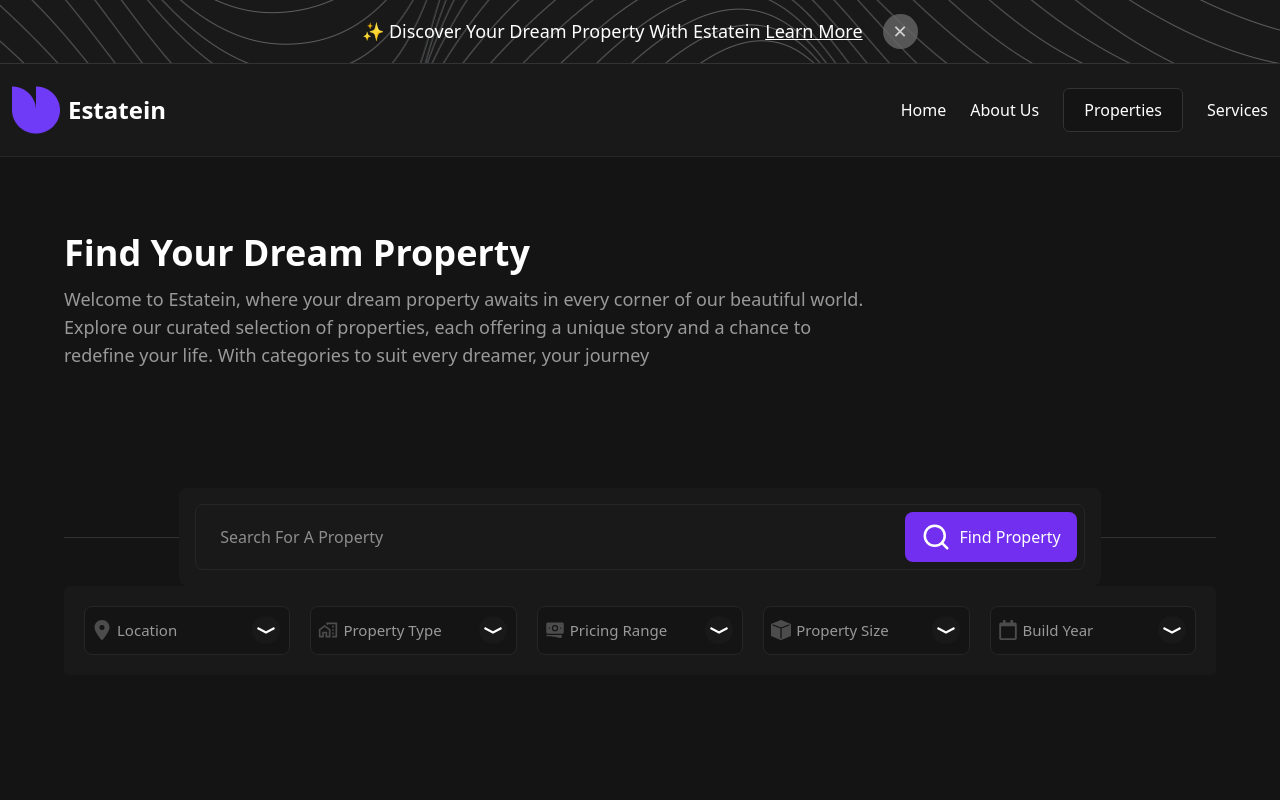
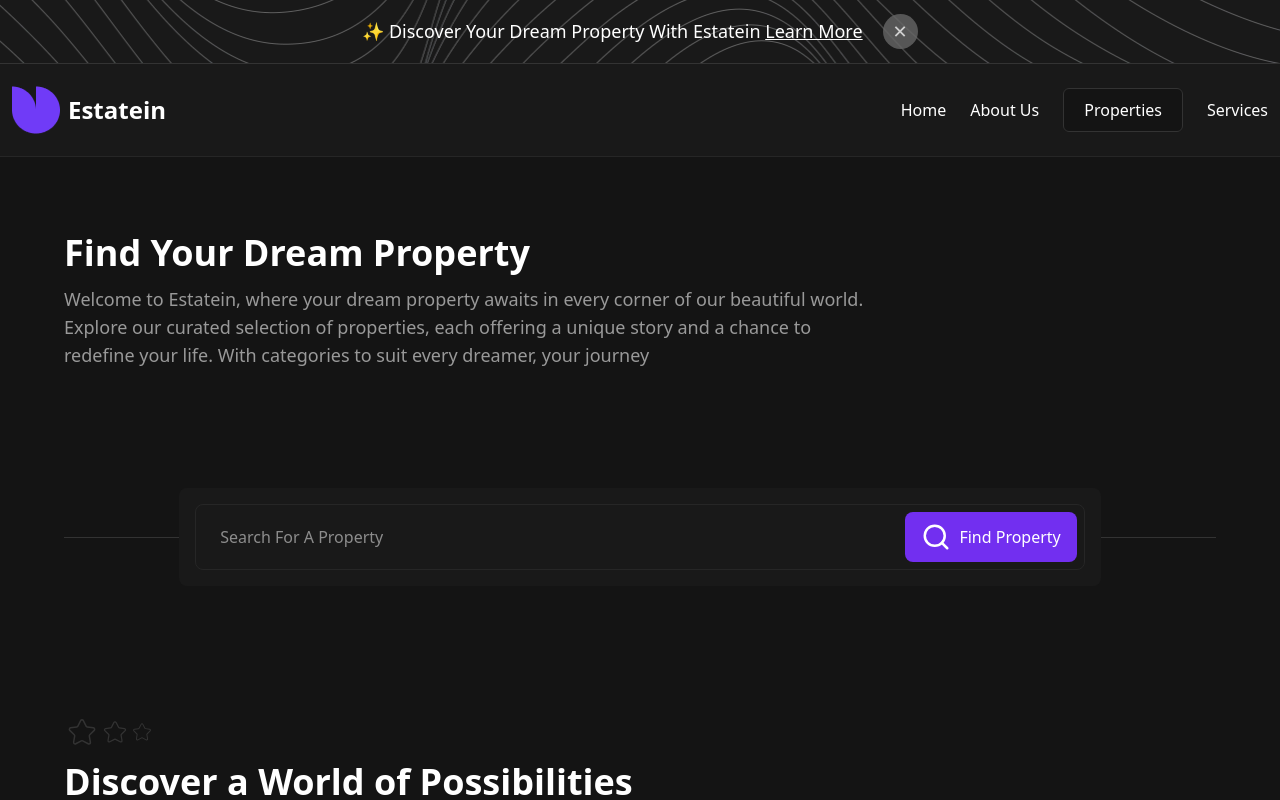
Before and after one commit to Mohamed-A-Yehia/Estatein, a React (Vite) app: page /properties in a window 1280 px wide. Shown: the top 800 px of the page. Built offline with nearby package versions, Linux system fonts and the light colour scheme.

Commit message:
Finish -property search

```diff
--- a/src/components/PropertiesLists.tsx
+++ b/src/components/PropertiesLists.tsx
@@ -4,6 +4,7 @@ import LinkButton from "../components/LinkButton";
 import PrevNextButtons from "../components/PrevNextButtons";
 import useDataSize from "../hooks/useDataSize";
 import { useProperties } from "../hooks/useProperties";
+import { useSearchParams } from "react-router";
 
 interface Property {
   id: string;
@@ -19,14 +20,27 @@ interface Property {
   type: string;
 }
 
-type props = {
+type Props = {
   tags?: boolean;
 };
 
-function PropertiesLists({ tags }: props) {
+function PropertiesLists({ tags }: Props) {
+  const [searchParams] = useSearchParams();
   const { data: properties } = useProperties();
+
+  const searchValue = searchParams.get("search-property")?.toLowerCase();
+  const items = searchValue
+    ? properties.filter((property) =>
+        property.title.toLowerCase().includes(searchValue),
+      )
+    : properties;
+
+  const displayedData = items || properties;
+
   const { index, maxIndex, start, visibleItems, setIndex } =
-    useDataSize<Property>(properties);
+    useDataSize<Property>(displayedData);
+
+  console.log(displayedData);
 
   return (
     <div className="text-white">
--- a/src/propertiesPage/SearchForm.tsx
+++ b/src/propertiesPage/SearchForm.tsx
@@ -1,14 +1,12 @@
-import { BsFillBoxFill } from "react-icons/bs";
-import { FaRegCalendar } from "react-icons/fa";
-import { FaLocationDot } from "react-icons/fa6";
-import { HiBanknotes } from "react-icons/hi2";
 import { LuSearch } from "react-icons/lu";
-import { MdOutlineHomeWork } from "react-icons/md";
-import { RiArrowDownWideFill } from "react-icons/ri";
 
 function SearchForm() {
+  function handleSubmit(e: React.FormEvent<HTMLFormElement>) {
+    e.preventDefault();
+  }
+
   return (
-    <form className="mt-[-50px]">
+    <form className="mt-[-50px]" onSubmit={() => handleSubmit}>
       <div className="flex justify-center">
         <div className="bg-grey-10 relative mb-2.5 w-[100%] rounded-lg p-4 md:w-[80%] lg:mb-0">
           <input
@@ -30,88 +28,6 @@ function SearchForm() {
           </button>
         </div>
       </div>
-
-      <div className="bg-grey-10 center grid grid-cols-1 gap-5 rounded-md p-5 text-[15px] lg:grid-cols-5">
-        <div className="relative flex items-center justify-center">
-          <select
-            defaultValue="all"
-            name="select-location"
-            id="select-location"
-            aria-label="select location"
-            className="text-grey-60 bg-grey-08 outline-grey-60 border-grey-15 min-w-full appearance-none rounded-lg border-1 py-3 pl-8 focus:outline"
-          >
-            <option value="all">Location</option>
-            <option value="">Option 2</option>
-            <option value="">Option 3</option>
-          </select>
-          <FaLocationDot className="text-grey-30 absolute left-2 size-5" />
-          <RiArrowDownWideFill className="bg-grey-10 absolute right-2.5 size-7 rounded-full p-0.5" />
-        </div>
-
-        <div className="relative flex items-center justify-center">
-          <select
-            defaultValue="all"
-            name="select-Property-Type"
-            id="select-Property-Type"
-            aria-label="select Property Type"
-            className="text-grey-60 bg-grey-08 outline-grey-60 border-grey-15 min-w-full appearance-none rounded-lg border-1 py-3 pl-8 focus:outline"
-          >
-            <option value="all">Property Type</option>
-            <option value="">Option 2</option>
-            <option value="">Option 3</option>
-          </select>
-          <MdOutlineHomeWork className="text-grey-30 absolute left-2 size-5" />
-          <RiArrowDownWideFill className="bg-grey-10 absolute right-2.5 size-7 rounded-full p-0.5" />
-        </div>
-
-        <div className="relative flex items-center justify-center">
-          <select
-            defaultValue="all"
-            name="select-pricing-range"
-            id="select-pricing-range"
-            aria-label="select Property Type"
-            className="text-grey-60 bg-grey-08 outline-grey-60 border-grey-15 min-w-full appearance-none rounded-lg border-1 py-3 pl-8 focus:outline"
-          >
-            <option value="all">Pricing Range</option>
-            <option value="">Option 2</option>
-            <option value="">Option 3</option>
-          </select>
-          <HiBanknotes className="text-grey-30 absolute left-2 size-5" />
-          <RiArrowDownWideFill className="bg-grey-10 absolute right-2.5 size-7 rounded-full p-0.5" />
-        </div>
-
-        <div className="relative flex items-center justify-center">
-          <select
-            defaultValue="all"
-            name="select-Property-size"
-            id="select-Property-size"
-            aria-label="select Property Type"
-            className="text-grey-60 bg-grey-08 outline-grey-60 border-grey-15 min-w-full appearance-none rounded-lg border-1 py-3 pl-8 focus:outline"
-          >
-            <option value="all">Property Size</option>
-            <option value="">Option 2</option>
-            <option value="">Option 3</option>
-          </select>
-          <BsFillBoxFill className="text-grey-30 absolute left-2 size-5" />
-          <RiArrowDownWideFill className="bg-grey-10 absolute right-2.5 size-7 rounded-full p-0.5" />
-        </div>
-
-        <div className="relative flex items-center justify-center">
-          <select
-            defaultValue="all"
-            name="select-build-year"
-            id="select-build-year"
-            aria-label="select Property Type"
-            className="text-grey-60 bg-grey-08 outline-grey-60 border-grey-15 min-w-full appearance-none rounded-lg border-1 py-3 pl-8 focus:outline"
-          >
-            <option value="all">Build Year</option>
-            <option value="">Option 2</option>
-            <option value="">Option 3</option>
-          </select>
-          <RiArrowDownWideFill className="bg-grey-10 absolute right-2.5 size-7 rounded-full p-0.5" />
-          <FaRegCalendar className="text-grey-30 absolute left-2 size-5" />
-        </div>
-      </div>
     </form>
   );
 }
```
